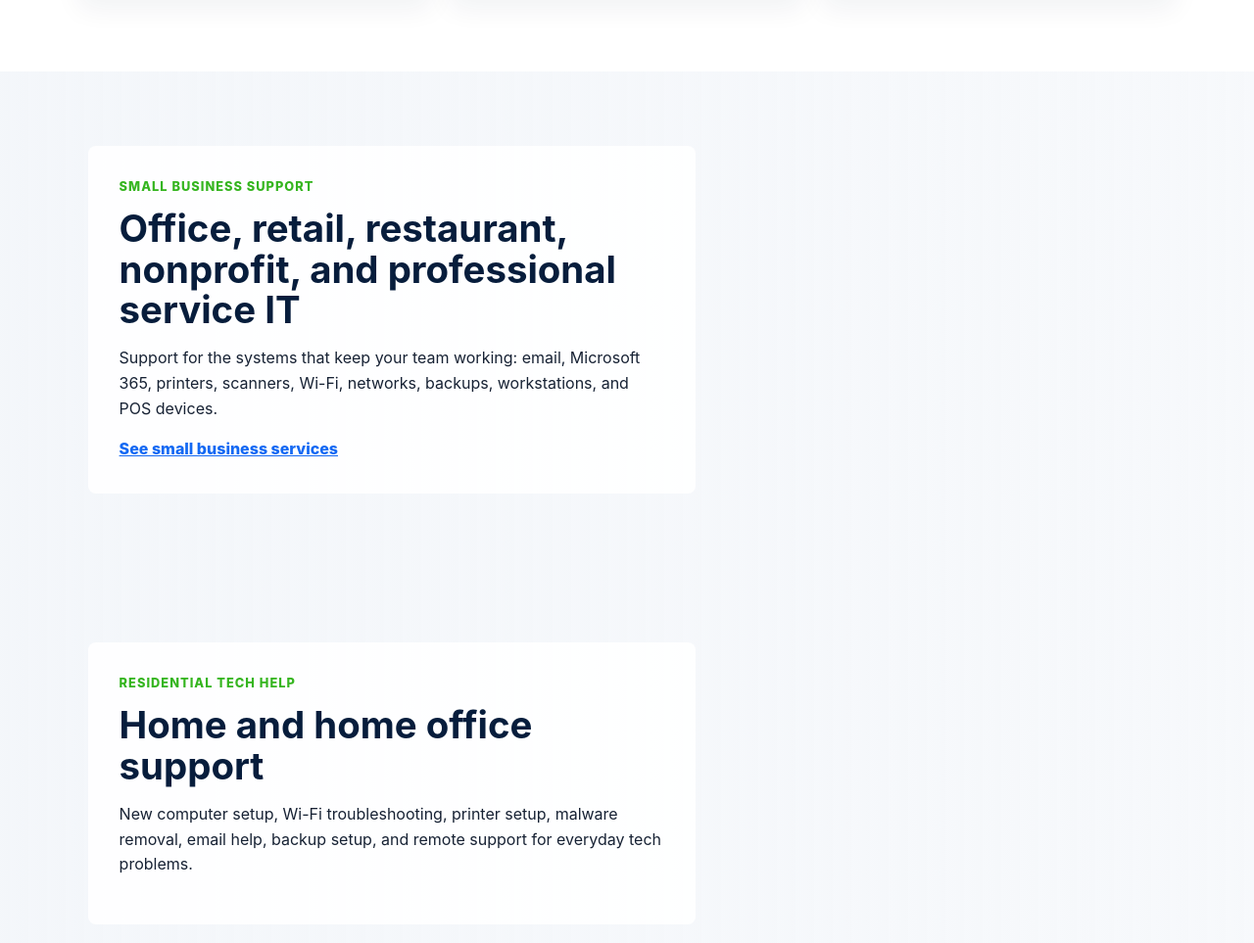
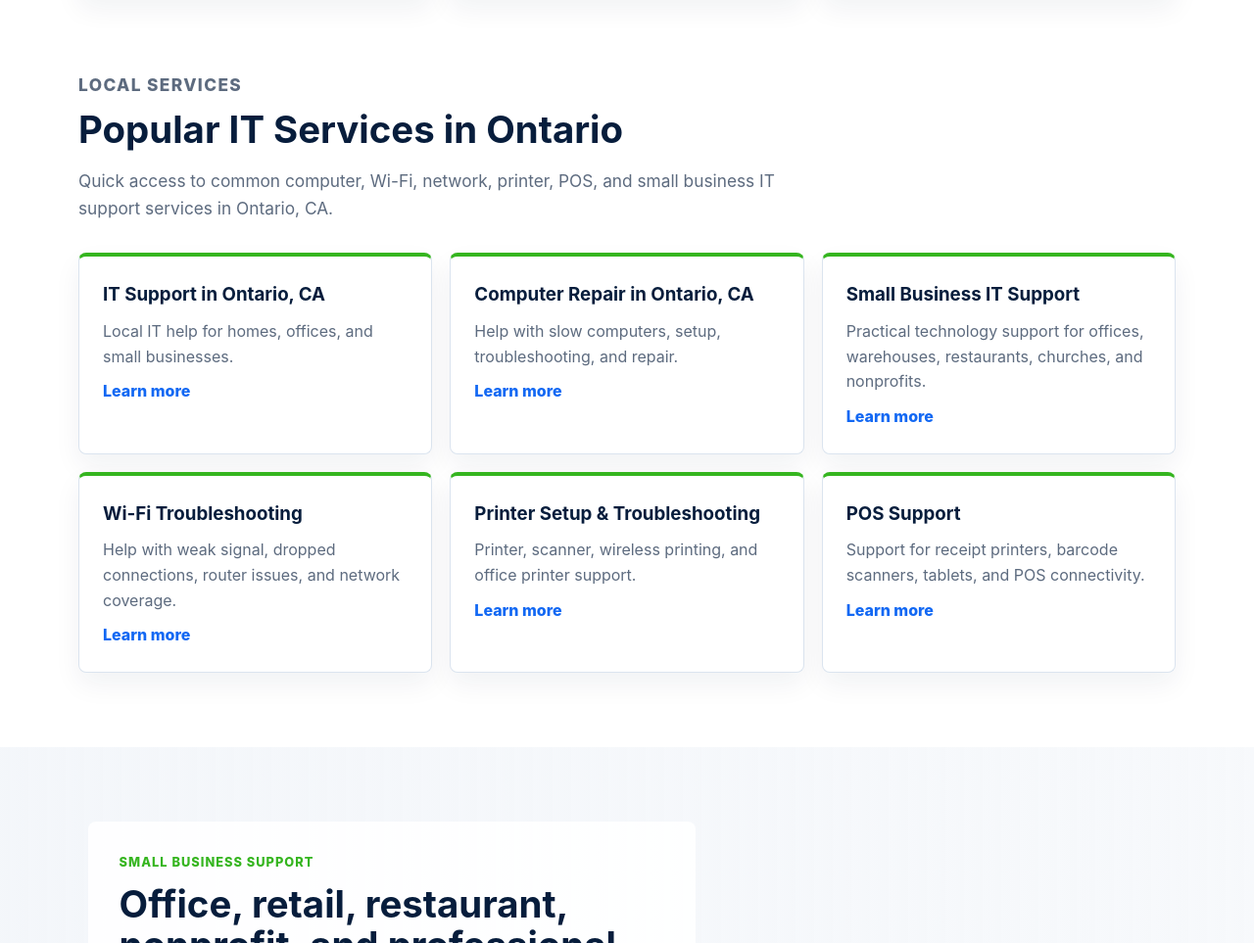
Before and after one commit to hanselboyd/909signalit-website, a website built with Vite: page index.html in a window 1280 px wide. Shown: the part 1913-2876 px from the top of the page at 98% size. Built offline with nearby package versions, Linux system fonts and the light colour scheme; files whose address does not match are found by name.

Commit message:
Add homepage popular services links

```diff
--- a/index.html
+++ b/index.html
@@ -172,6 +172,46 @@
         </div>
       </section>
 
+      <section class="section popular-services" aria-labelledby="popular-services-title">
+        <div class="section-heading">
+          <p class="eyebrow">Local services</p>
+          <h2 id="popular-services-title">Popular IT Services in Ontario</h2>
+          <p>Quick access to common computer, Wi-Fi, network, printer, POS, and small business IT support services in Ontario, CA.</p>
+        </div>
+        <div class="popular-service-grid">
+          <article class="popular-service-card">
+            <h3><a href="/it-support-ontario-ca.html">IT Support in Ontario, CA</a></h3>
+            <p>Local IT help for homes, offices, and small businesses.</p>
+            <a class="learn-more" href="/it-support-ontario-ca.html">Learn more</a>
+          </article>
+          <article class="popular-service-card">
+            <h3><a href="/computer-repair-ontario-ca.html">Computer Repair in Ontario, CA</a></h3>
+            <p>Help with slow computers, setup, troubleshooting, and repair.</p>
+            <a class="learn-more" href="/computer-repair-ontario-ca.html">Learn more</a>
+          </article>
+          <article class="popular-service-card">
+            <h3><a href="/small-business-it-support-ontario-ca.html">Small Business IT Support</a></h3>
+            <p>Practical technology support for offices, warehouses, restaurants, churches, and nonprofits.</p>
+            <a class="learn-more" href="/small-business-it-support-ontario-ca.html">Learn more</a>
+          </article>
+          <article class="popular-service-card">
+            <h3><a href="/wifi-troubleshooting-ontario-ca.html">Wi-Fi Troubleshooting</a></h3>
+            <p>Help with weak signal, dropped connections, router issues, and network coverage.</p>
+            <a class="learn-more" href="/wifi-troubleshooting-ontario-ca.html">Learn more</a>
+          </article>
+          <article class="popular-service-card">
+            <h3><a href="/printer-setup-ontario-ca.html">Printer Setup &amp; Troubleshooting</a></h3>
+            <p>Printer, scanner, wireless printing, and office printer support.</p>
+            <a class="learn-more" href="/printer-setup-ontario-ca.html">Learn more</a>
+          </article>
+          <article class="popular-service-card">
+            <h3><a href="/pos-support-ontario-ca.html">POS Support</a></h3>
+            <p>Support for receipt printers, barcode scanners, tablets, and POS connectivity.</p>
+            <a class="learn-more" href="/pos-support-ontario-ca.html">Learn more</a>
+          </article>
+        </div>
+      </section>
+
       <section class="split-section business">
         <div>
           <p class="eyebrow">Small business support</p>
--- a/src/styles.css
+++ b/src/styles.css
@@ -433,6 +433,7 @@ h3 {
 }
 
 .service-card,
+.popular-service-card,
 .services-list article,
 .feature-grid article,
 .area-grid article,
@@ -443,6 +444,48 @@ h3 {
   border: 1px solid var(--border);
   border-radius: 8px;
   box-shadow: 0 12px 28px rgba(7, 29, 60, 0.06);
+}
+
+.popular-services {
+  padding-top: 0;
+}
+
+.popular-service-grid {
+  display: grid;
+  grid-template-columns: repeat(3, 1fr);
+  gap: 18px;
+}
+
+.popular-service-card {
+  display: grid;
+  align-content: start;
+  gap: 10px;
+  border-top: 4px solid var(--green);
+}
+
+.popular-service-card h3 {
+  margin-bottom: 0;
+}
+
+.popular-service-card h3 a {
+  color: var(--navy);
+  text-decoration: none;
+}
+
+.popular-service-card h3 a:hover,
+.popular-service-card h3 a:focus {
+  color: var(--blue);
+}
+
+.popular-service-card p {
+  margin: 0;
+  color: var(--muted);
+}
+
+.learn-more {
+  color: var(--blue);
+  font-weight: 800;
+  text-decoration: none;
 }
 
 .services-list article strong {
@@ -742,6 +785,7 @@ textarea {
 
   .trust-bar,
   .card-grid,
+  .popular-service-grid,
   .feature-grid,
   .services-list,
   .area-grid,
```
